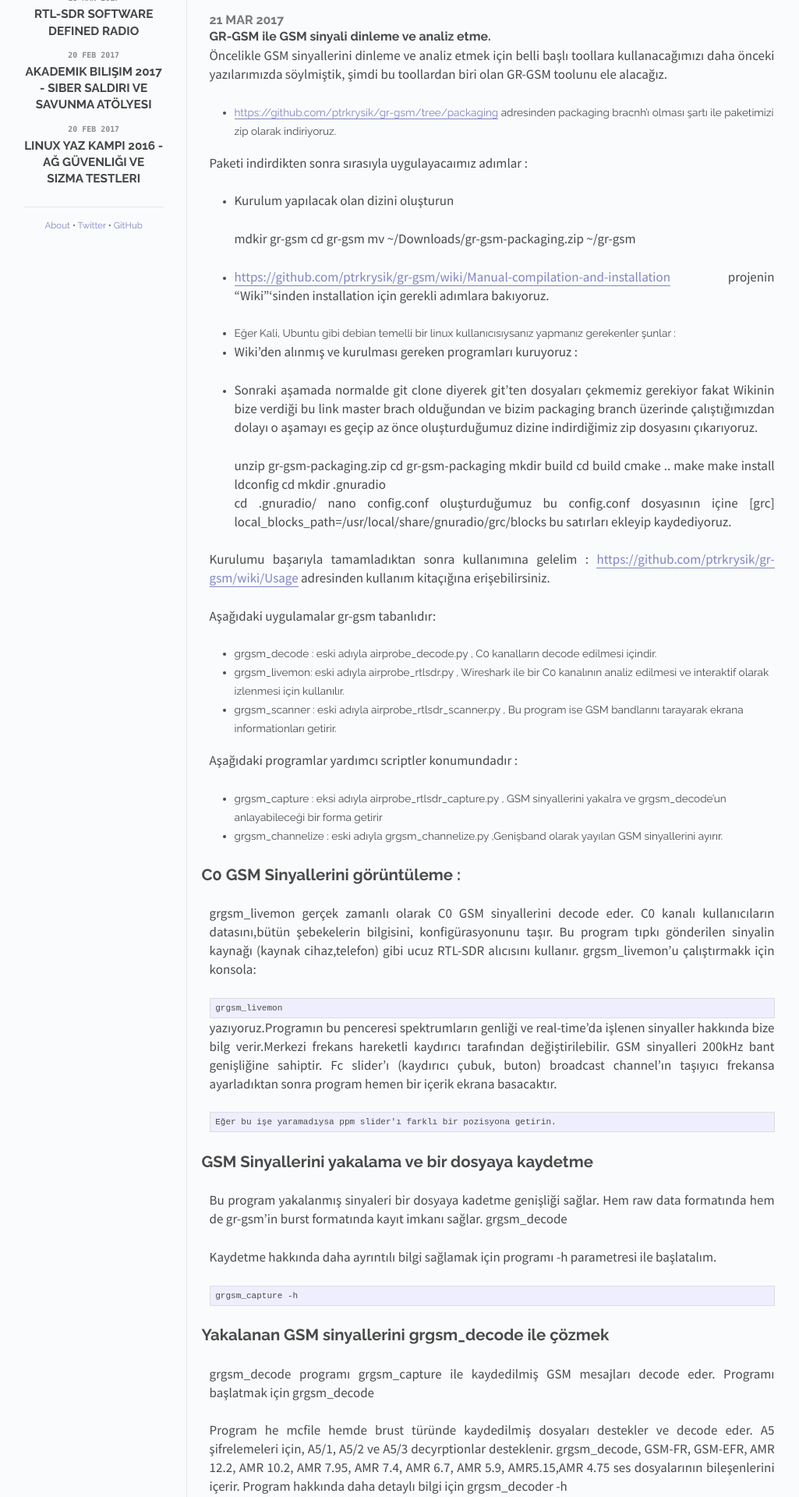
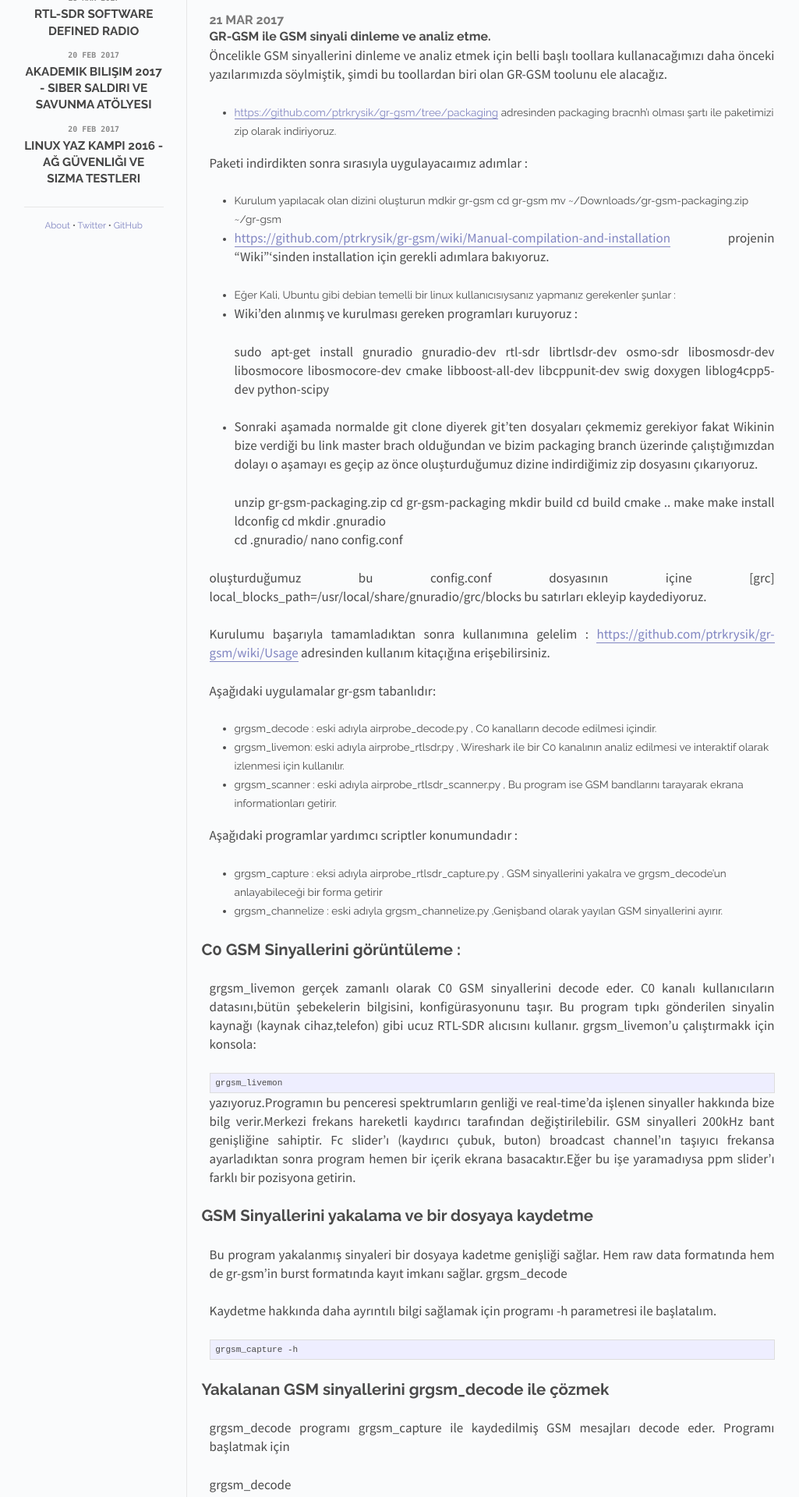
Before and after one commit to FatihKaragoz/FatihKaragoz.github.io, a Jekyll site: the page built from _posts/2017-03-21-gr-gsm-usage.md, in a window 1280 px wide. Shown: the part 382-2302 px from the top of the page at 78% size, without its empty margins (119-1144 px from the left). Built offline with Jekyll 4.4.1, drawn with Linux system fonts in a browser that asks for light colours; Markdown is read by kramdown in place of the engine named in the settings; some of the changed text lies outside the part shown.

Commit message:
rtl-sdr gr-gsm

```diff
--- a/_posts/2017-03-21-gr-gsm-usage.md
+++ b/_posts/2017-03-21-gr-gsm-usage.md
@@ -14,17 +14,16 @@ categories: posts
  * [https://github.com/ptrkrysik/gr-gsm/tree/packaging](https://github.com/ptrkrysik/gr-gsm/tree/packaging) adresinden packaging bracnh'ı olması şartı ile paketimizi zip olarak indiriyoruz.
 
  Paketi indirdikten sonra sırasıyla uygulayacaımız adımlar :
-
   * Kurulum yapılacak olan dizini oluşturun
-
       mdkir gr-gsm
       cd gr-gsm
       mv ~/Downloads/gr-gsm-packaging.zip ~/gr-gsm
-
   * [https://github.com/ptrkrysik/gr-gsm/wiki/Manual-compilation-and-installation](https://github.com/ptrkrysik/gr-gsm/wiki/Manual-compilation-and-installation) projenin "Wiki"'sinden installation için gerekli adımlara bakıyoruz.
 
   * Eğer Kali, Ubuntu gibi debian temelli bir linux kullanıcısıysanız yapmanız gerekenler şunlar :
   * Wiki'den alınmış ve kurulması gereken programları kuruyoruz :
+
+      sudo apt-get install gnuradio gnuradio-dev rtl-sdr librtlsdr-dev osmo-sdr libosmosdr-dev libosmocore libosmocore-dev cmake libboost-all-dev libcppunit-dev swig doxygen liblog4cpp5-dev python-scipy
 
   * Sonraki aşamada normalde git clone diyerek git'ten dosyaları çekmemiz gerekiyor fakat Wikinin bize verdiği bu link master brach olduğundan ve bizim packaging branch üzerinde çalıştığımızdan dolayı o aşamayı es geçip az önce oluşturduğumuz dizine indirdiğimiz zip dosyasını çıkarıyoruz.
 
@@ -40,6 +39,7 @@ categories: posts
     mkdir .gnuradio
     cd .gnuradio/
     nano config.conf
+
   oluşturduğumuz bu config.conf dosyasının içine
     [grc]
     local_blocks_path=/usr/local/share/gnuradio/grc/blocks
@@ -65,9 +65,7 @@ Kurulumu başarıyla tamamladıktan sonra kullanımına gelelim :
 
     grgsm_livemon
 
-  yazıyoruz.Programın bu penceresi spektrumların genliği ve real-time'da işlenen sinyaller hakkında bize bilg verir.Merkezi frekans hareketli kaydırıcı tarafından değiştirilebilir. GSM sinyalleri 200kHz bant genişliğine sahiptir. Fc slider'ı (kaydırıcı çubuk, buton) broadcast channel'ın taşıyıcı frekansa ayarladıktan sonra program hemen bir içerik ekrana basacaktır.
-
-    Eğer bu işe yaramadıysa ppm slider'ı farklı bir pozisyona getirin.
+  yazıyoruz.Programın bu penceresi spektrumların genliği ve real-time'da işlenen sinyaller hakkında bize bilg verir.Merkezi frekans hareketli kaydırıcı tarafından değiştirilebilir. GSM sinyalleri 200kHz bant genişliğine sahiptir. Fc slider'ı (kaydırıcı çubuk, buton) broadcast channel'ın taşıyıcı frekansa ayarladıktan sonra program hemen bir içerik ekrana basacaktır.Eğer bu işe yaramadıysa ppm slider'ı farklı bir pozisyona getirin.
 
 ## GSM Sinyallerini yakalama ve bir  dosyaya kaydetme
   Bu program yakalanmış sinyaleri bir dosyaya kadetme genişliği sağlar. Hem raw data formatında hem de gr-gsm'in burst formatında kayıt imkanı sağlar.
@@ -80,11 +78,13 @@ Kurulumu başarıyla tamamladıktan sonra kullanımına gelelim :
 ## Yakalanan GSM sinyallerini grgsm_decode ile çözmek
 
 grgsm_decode programı grgsm_capture ile kaydedilmiş GSM mesajları decode eder. Programı başlatmak için
+
   grgsm_decode
 
 Program he mcfile hemde brust türünde kaydedilmiş dosyaları destekler ve decode eder. A5 şifrelemeleri için, A5/1, A5/2 ve A5/3  decyrptionlar
 desteklenir. grgsm_decode, GSM-FR, GSM-EFR, AMR 12.2, AMR 10.2, AMR 7.95, AMR 7.4, AMR 6.7, AMR 5.9, AMR5.15,AMR 4.75 ses dosyalarının bileşenlerini içerir.
 Program hakkında daha detaylı bilgi için
+
   grgsm_decoder -h
 
 parametresini kullanablirsiniz.
```
